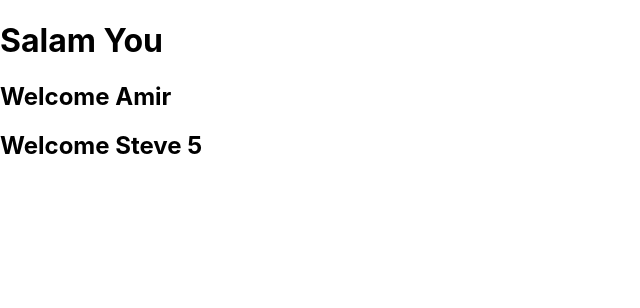
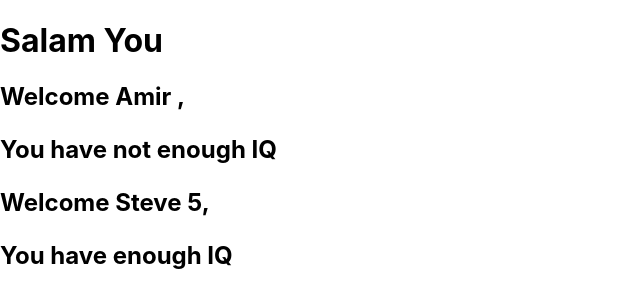
Before and after one commit to amirrahbaran/traditional-medicine, a React (Create React App) app: page / in a window 1280 px wide. Shown: the top 308 px of the page, without its empty margins (0-640 px from the left). Built offline with nearby package versions, Linux system fonts and the light colour scheme.

Commit message:
Detecting the enough IQ

```diff
--- a/src/App.js
+++ b/src/App.js
@@ -8,8 +8,8 @@ class FirstComponent extends Component {
     return (
       <div>
         <h1>Salam {name}</h1>
-        <Welcome name="Amir"/>
-        <Welcome name="Steve" num={5}/>
+        <Welcome name="Amir" IQ="80"/>
+        <Welcome name="Steve" num={5} IQ="120"/>
       </div>
     );
   }
--- a/src/components/Welcome.js
+++ b/src/components/Welcome.js
@@ -2,6 +2,17 @@ import React, { Component } from "react";
 
 export default class Welcome extends Component {
   render() {
-    return <h2>Welcome {this.props.name} {this.props.num}</h2>;
+    return (
+      <div>
+        <h2>
+          Welcome {this.props.name} {this.props.num},
+          <p>
+            You have
+            {this.props.IQ > 100 ? " " : " not "}
+            enough IQ
+          </p>
+        </h2>
+      </div>
+    );
   }
 }
```
